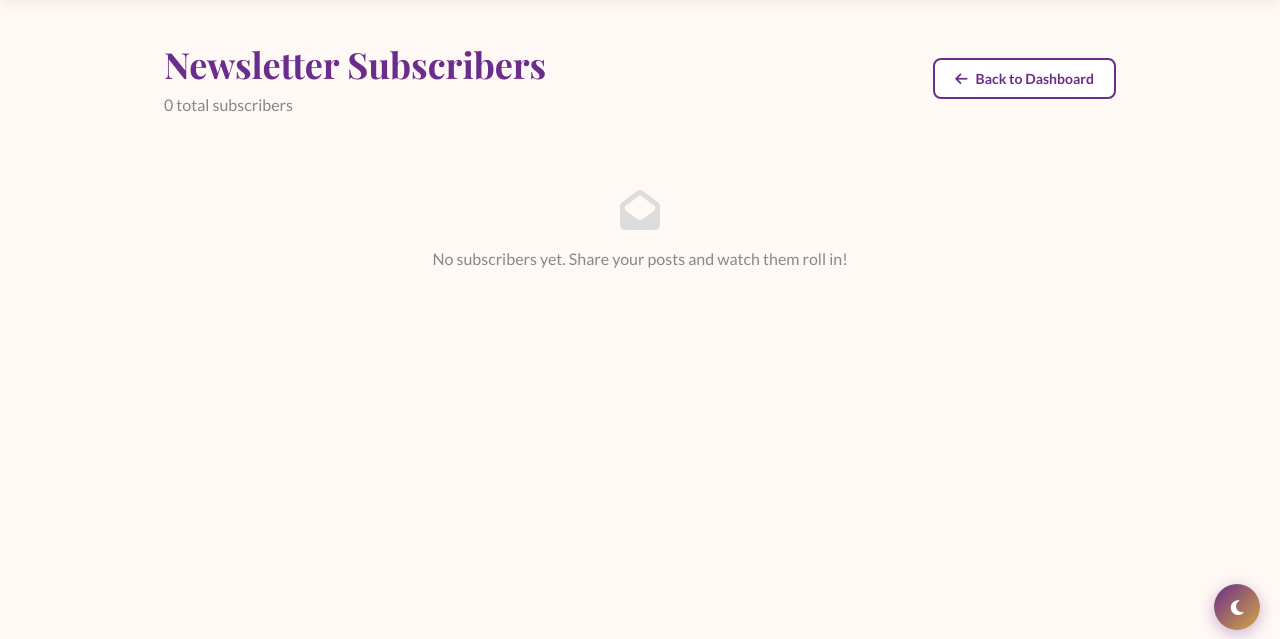
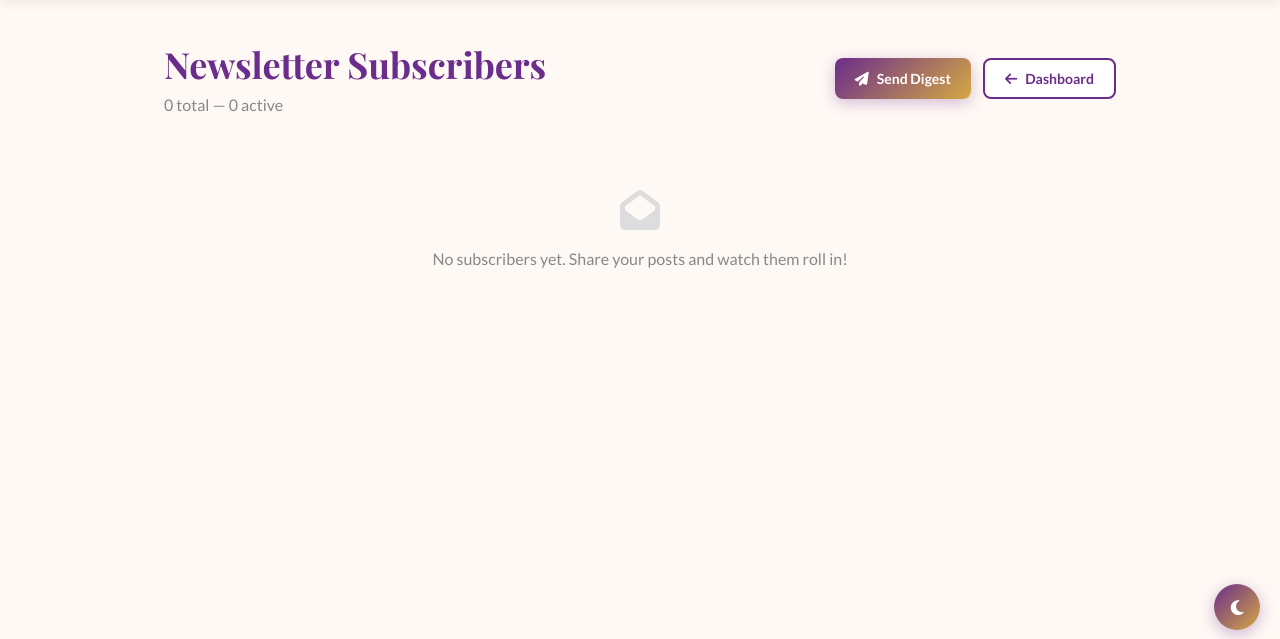
Before and after one commit to Eminence-Pyro/InnerPeace_Hub, a Flask app: page /subscribers in a window 1280 px wide. Shown: the part 90-729 px from the top of the page. Run offline with Flask 3, Linux system fonts and the light colour scheme; a user stored in the database is signed in; some libraries are stand-ins or nearby versions.

Commit message:
Upgrade subscribers page: add digest send button, active count, toggle action

```diff
--- a/templates/admin/subscribers.html
+++ b/templates/admin/subscribers.html
@@ -1,7 +1,5 @@
 {% extends 'base.html' %}
-
 {% block title %}Subscribers — InnerPeace Hub Admin{% endblock %}
-
 {% block content %}
 <section class="admin-dashboard">
   <div class="container">
@@ -9,14 +7,29 @@
     <div class="dashboard-header">
       <div>
         <h1>Newsletter Subscribers</h1>
-        <p>{{ subscribers|length }} total subscriber{{ 's' if subscribers|length != 1 else '' }}</p>
+        <p>{{ subscribers|length }} total — {{ subscribers|selectattr('is_active')|list|length }} active</p>
       </div>
-      <a href="{{ url_for('admin.dashboard') }}" class="btn-secondary">
-        <i class="fas fa-arrow-left"></i> Back to Dashboard
+      <div class="dashboard-actions">
+        <a href="{{ url_for('admin.send_digest') }}" class="btn-primary"
+           onclick="return confirm('Send a digest of the latest posts to all active subscribers?')">
+          <i class="fas fa-paper-plane"></i> Send Digest
+        </a>
+        <a href="{{ url_for('admin.admin_dashboard') }}" class="btn-secondary">
+          <i class="fas fa-arrow-left"></i> Dashboard
         </a>
       </div>
+    </div>
+
+    {% with messages = get_flashed_messages() %}
+      {% if messages %}
+        {% for msg in messages %}
+          <div class="flash-message">{{ msg }}</div>
+        {% endfor %}
+      {% endif %}
+    {% endwith %}
 
     {% if subscribers %}
+    <div class="dashboard-table-scroll">
       <div class="table-wrapper">
         <table class="admin-table">
           <thead>
@@ -26,6 +39,7 @@
               <th>Email</th>
               <th>Status</th>
               <th>Date Subscribed</th>
+              <th>Actions</th>
             </tr>
           </thead>
           <tbody>
@@ -40,10 +54,20 @@
                 </span>
               </td>
               <td>{{ sub.date_subscribed.strftime('%b %d, %Y') }}</td>
+              <td class="table-actions">
+                <form method="POST" action="{{ url_for('admin.toggle_subscriber', sub_id=sub.id) }}" style="display:inline">
+                  <input type="hidden" name="csrf_token" value="{{ csrf_token() }}">
+                  <button type="submit" class="{{ 'btn-delete' if sub.is_active else 'btn-edit' }}"
+                          title="{{ 'Deactivate' if sub.is_active else 'Reactivate' }}">
+                    <i class="fas fa-{{ 'ban' if sub.is_active else 'check' }}"></i>
+                  </button>
+                </form>
+              </td>
             </tr>
             {% endfor %}
           </tbody>
         </table>
+      </div>
     </div>
     {% else %}
     <div class="empty-state">
```
Lines whose indentation alone changed are shown as unchanged.
